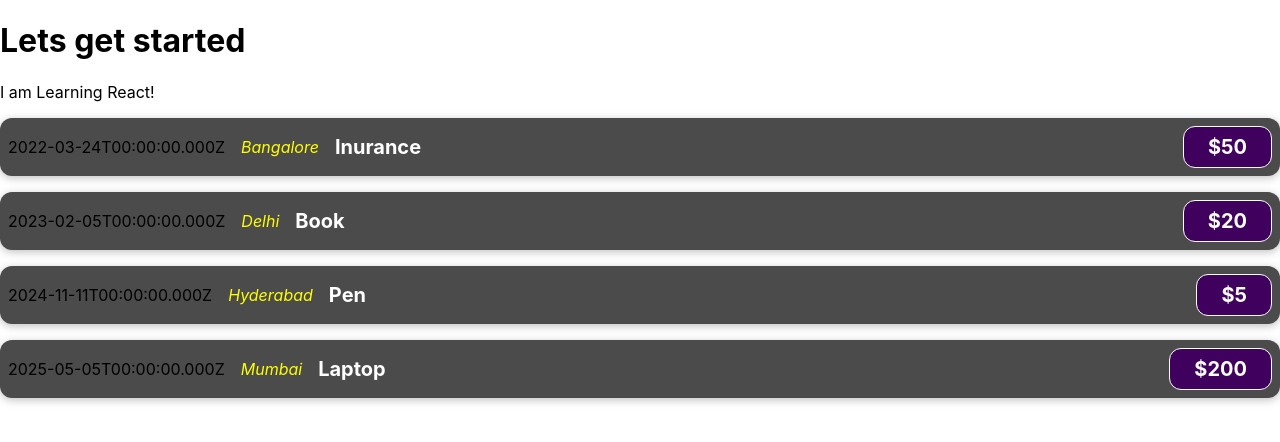
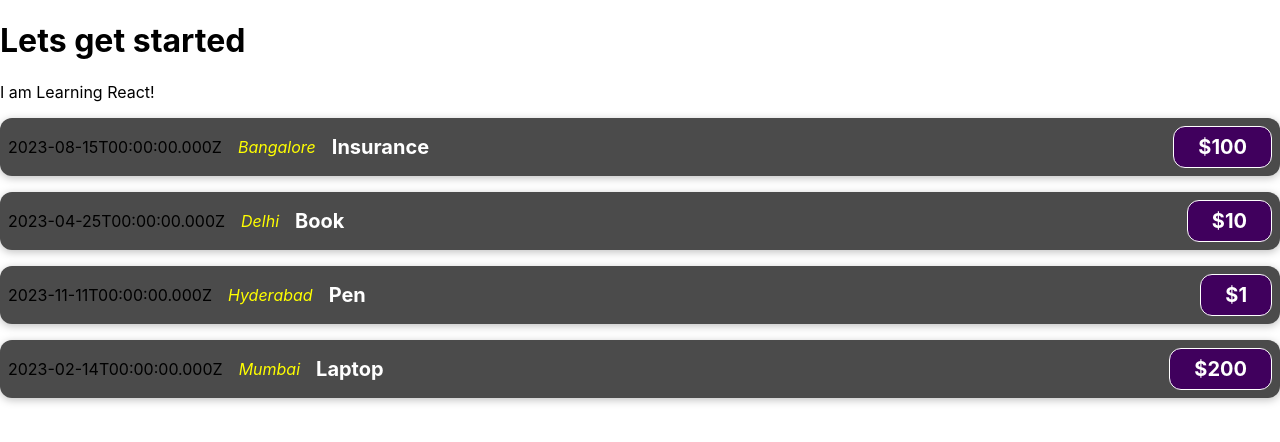
Before and after one commit to puranrana080/Learning-React, a React (Create React App) app: page / in a window 1280 px wide. Shown: the top 442 px of the page. Built offline with nearby package versions, Linux system fonts and the light colour scheme.

Commit message:
creating reusable component , using map

```diff
--- a/src/App.js
+++ b/src/App.js
@@ -1,16 +1,53 @@
-import ExpenseItem from './components/ExpenseItem'
-
-
+import ExpenseItem from "./components/ExpenseItem";
 
 function App() {
+  const expenses = [
+    {
+      id: "1",
+      date: new Date(2023, 7, 15),
+      location: "Bangalore",
+      title: "Insurance",
+      price: 100,
+    },
+    {
+      id: "2",
+      date: new Date(2023, 3, 25),
+      location: "Delhi",
+      title: "Book",
+      price: 10,
+    },
+    {
+      id: "3",
+      date: new Date(2023, 10, 11),
+      location: "Hyderabad",
+      title: "Pen",
+      price: 1,
+    },
+    {
+      id: "4",
+      date: new Date(2023, 1, 14),
+      location: "Mumbai",
+      title: "Laptop",
+      price: 200,
+    },
+  ];
+
   return (
     <div>
       <h1>Lets get started</h1>
       <p>I am Learning React!</p>
-      <ExpenseItem date={new Date(2022,2,24)} location="Bangalore" title="Inurance" price="50"></ExpenseItem>
-      <ExpenseItem date={new Date(2023,1,5)} location="Delhi" title="Book" price="20"></ExpenseItem>
-      <ExpenseItem date={new Date(2024,10,11)} location="Hyderabad" title="Pen" price="5"></ExpenseItem>
-      <ExpenseItem date={new Date(2025,4,5)} location="Mumbai" title="Laptop" price="200"></ExpenseItem>
+
+      {expenses.map((expense) => {
+        return (
+          <ExpenseItem
+            key={expense.id}
+            date={expense.date}
+            location={expense.location}
+            title={expense.title}
+            price={expense.price}
+          ></ExpenseItem>
+        );
+      })}
     </div>
   );
 }
```
